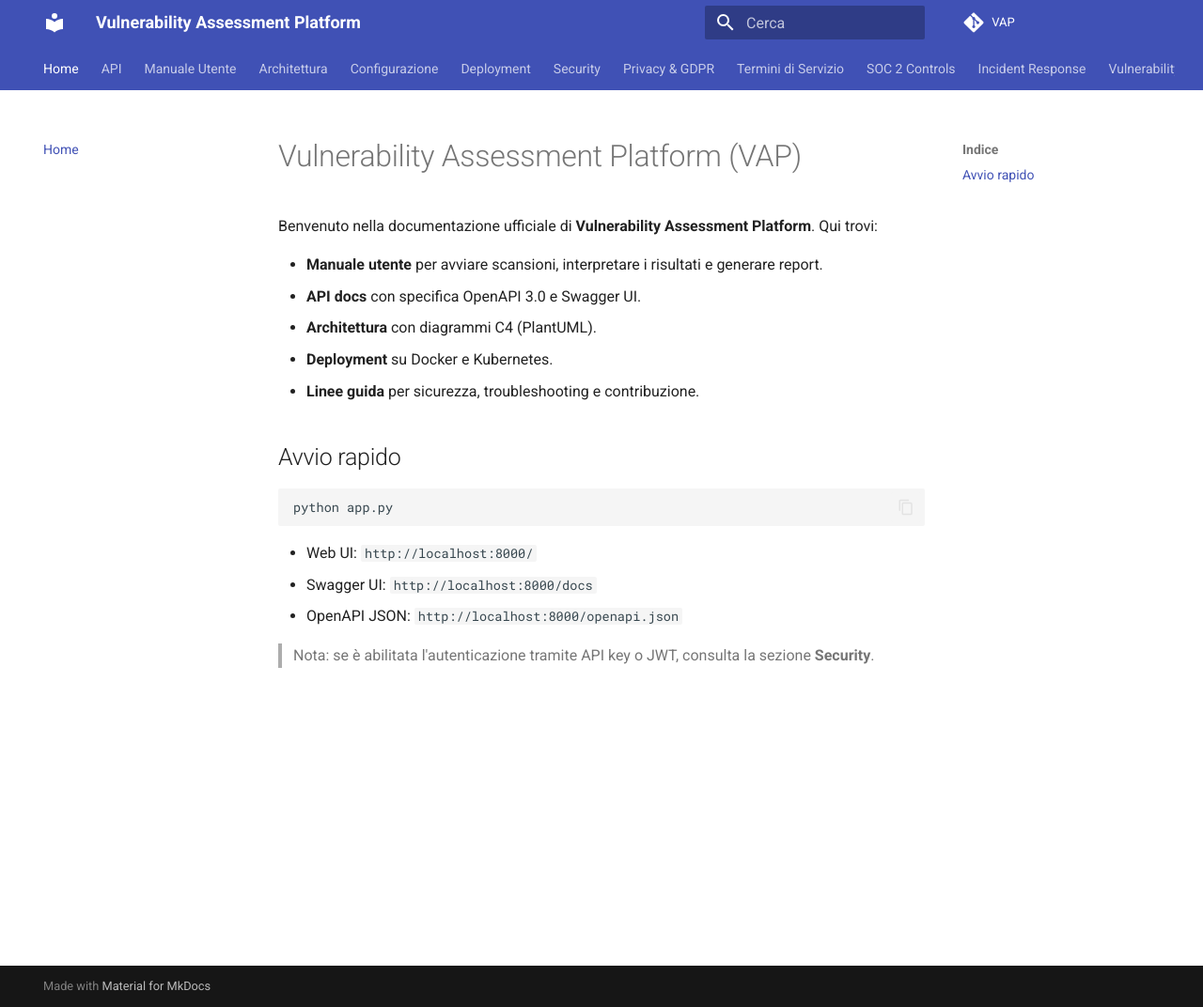
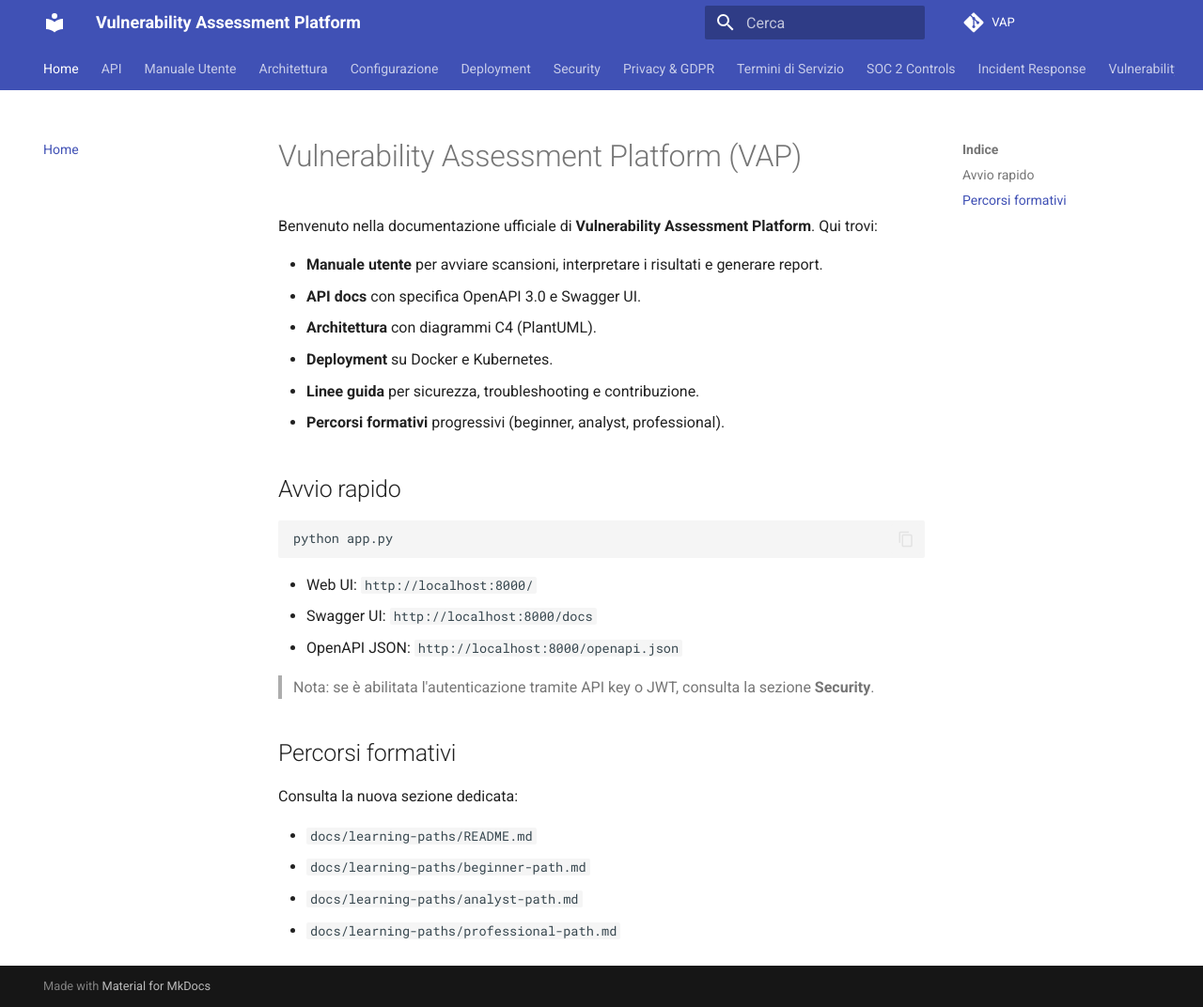
Before and after one commit to chiaraberti13/vap, an MkDocs documentation site: the page built from docs/index.md, in a window 1280 px wide and 1072 px high. Shown: the whole window at 94% size. Built offline with MkDocs 1.6.1 and Material for MkDocs 9.7.7, drawn with Linux system fonts in a browser that asks for light colours.

Commit message:
docs: aggiungi percorsi formativi e completa primo punto fase 6

```diff
--- a/docs/index.md
+++ b/docs/index.md
@@ -7,6 +7,7 @@ Benvenuto nella documentazione ufficiale di **Vulnerability Assessment Platform*
 - **Architettura** con diagrammi C4 (PlantUML).
 - **Deployment** su Docker e Kubernetes.
 - **Linee guida** per sicurezza, troubleshooting e contribuzione.
+- **Percorsi formativi** progressivi (beginner, analyst, professional).
 
 ## Avvio rapido
 
@@ -19,3 +20,12 @@ python app.py
 - OpenAPI JSON: `http://localhost:8000/openapi.json`
 
 > Nota: se è abilitata l'autenticazione tramite API key o JWT, consulta la sezione **Security**.
+
+## Percorsi formativi
+
+Consulta la nuova sezione dedicata:
+
+- `docs/learning-paths/README.md`
+- `docs/learning-paths/beginner-path.md`
+- `docs/learning-paths/analyst-path.md`
+- `docs/learning-paths/professional-path.md`
```
Also changed, not shown: docs/learning-paths/README.md (added, +18 -0 lines), docs/learning-paths/analyst-path.md (added, +19 -0 lines), docs/learning-paths/beginner-path.md (added, +19 -0 lines), docs/learning-paths/professional-path.md (added, +19 -0 lines), upgrade.md (+1 -1 lines).
